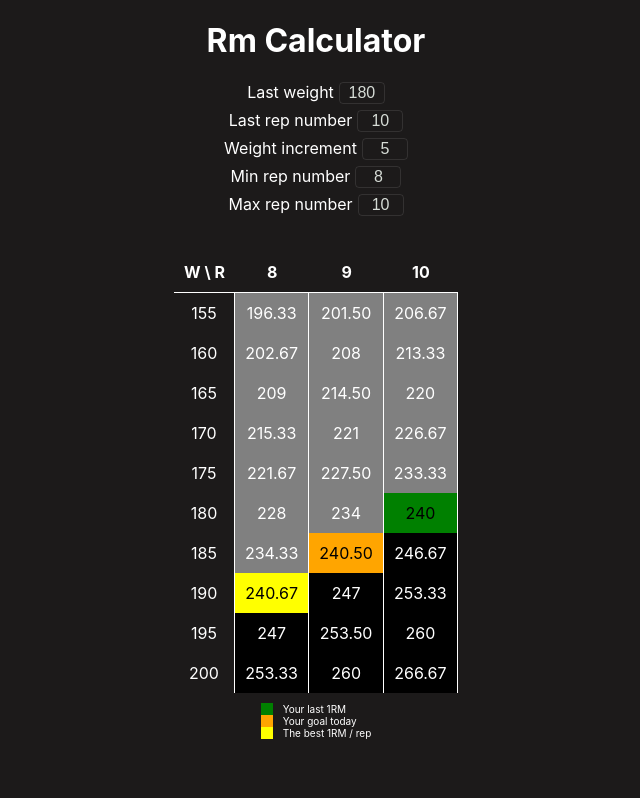
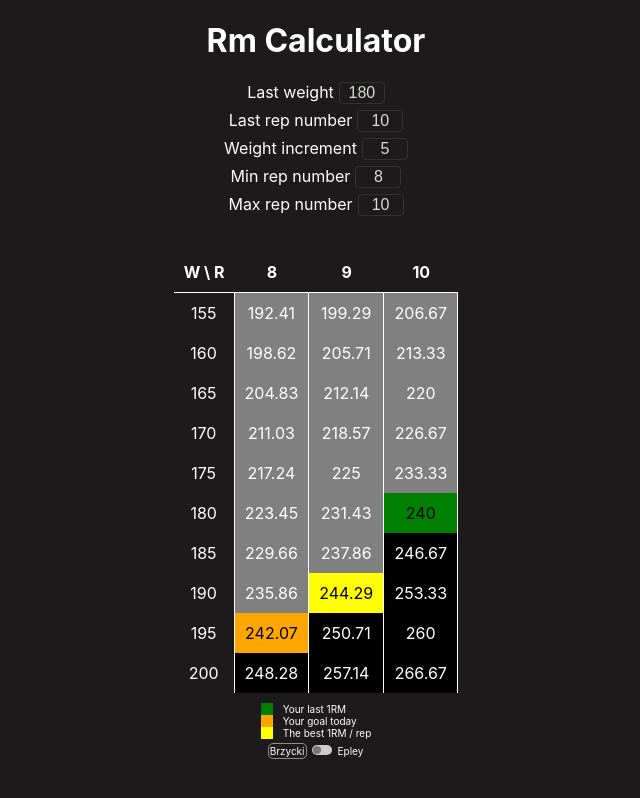
Before and after one commit to TanguyLeLoch/rm-calculator, a React (Create React App) app: page / in a window 1280 px wide. Shown: the whole page, without its empty margins (324-964 px from the left). Built offline with nearby package versions, Linux system fonts and the light colour scheme.

Commit message:
add choice between formula

```diff
--- /dev/null
+++ b/src/pages/Rm/FormulaToggle.js
@@ -0,0 +1,35 @@
+import React, {useState} from 'react';
+import Toggle from './Toggle'; // Ensure this is the path to your generic Toggle component
+
+const FormulaToggle = ({ label1, label2, onToggle }) => {
+
+    const [isEnabled, setIsEnabled] = useState(false);
+
+    const handleToggle = (isToggled) => {
+        onToggle(isToggled);
+    };
+
+    // Conditional styles for labels
+    const labelStyle = isEnabled => ({
+        fontSize: "10px",
+        border: isEnabled ? "0.5px solid rgba(255,255,255,0.5)" : "none",
+        borderRadius: isEnabled ? "5px" : "0",
+        padding: "1px",
+    });
+
+    return (
+        <div>
+            <div style={{marginBottom: '10px'}}>
+            <span style={labelStyle(!isEnabled)}>
+                {label1}
+            </span>
+                <Toggle onChange={handleToggle} isEnabled={isEnabled} setIsEnabled={setIsEnabled}/>
+                <span style={labelStyle(isEnabled)}>
+                {label2}
+            </span>
+            </div>
+        </div>
+    );
+};
+
+export default FormulaToggle;
--- a/src/pages/Rm/RmCalculator.js
+++ b/src/pages/Rm/RmCalculator.js
@@ -2,7 +2,8 @@ class RmCalculator {
 
     values = [];
 
-    constructor(lastWeight, lastReps, increment, minRep, maxRep) {
+    constructor(lastWeight, lastReps, increment, minRep, maxRep, isBrzycki) {
+        this.isBrzycki = isBrzycki;
         this.storeDataInNumber(lastWeight, lastReps, increment, minRep, maxRep);
         if (!this.validateData()) {
             return;
@@ -34,6 +35,9 @@ class RmCalculator {
     }
 
     calculateRm(weight, reps) {
+        if (this.isBrzycki) {
+            return weight * (36 / (37 - reps));
+        }
         return weight *(1 + 1/30 * reps)
     }
 
--- /dev/null
+++ b/src/pages/Rm/Toggle.css
@@ -0,0 +1,43 @@
+.switch {
+    position: relative;
+    display: inline-block;
+    width: 20px; /* Reduced width */
+    height: 10px; /* Reduced height */
+    font-size: 10px; /* Ensure surrounding text matches this size */
+    margin: 0 5px;
+}
+
+.switch input {
+    opacity: 0;
+    width: 0;
+    height: 0;
+
+}
+
+.slider {
+    position: absolute;
+    cursor: pointer;
+    top: 0;
+    left: 0;
+    right: 0;
+    bottom: 0;
+    background-color: #ccc;
+    transition: .4s;
+    border-radius: 17px; /* Adjusted for new height to keep it round */
+}
+
+.slider:before {
+    position: absolute;
+    content: "";
+    height: 8px; /* Reduced size of the slider button */
+    width: 8px; /* Reduced size of the slider button */
+    left: 1px; /* Adjusted for reduced size */
+    bottom: 1px; /* Adjusted for reduced size */
+    background-color: #7c7676;
+    transition: .4s;
+    border-radius: 50%; /* Keeps it circular */
+}
+
+input:checked + .slider:before {
+    transform: translateX(9px); /* Adjusted to match the new dimensions */
+}
--- /dev/null
+++ b/src/pages/Rm/Toggle.jsx
@@ -0,0 +1,19 @@
+import React from 'react';
+import './Toggle.css'; // Ensure you create and reference Toggle.css for styling
+
+const Toggle = ({ onChange, isEnabled, setIsEnabled}) => {
+
+    const toggle = () => {
+        setIsEnabled(!isEnabled);
+        onChange(!isEnabled); // Notify parent component of the change
+    };
+
+    return (
+        <label className="switch">
+            <input type="checkbox" checked={isEnabled} onChange={toggle} />
+            <span className="slider round"></span>
+        </label>
+    );
+};
+
+export default Toggle;
--- a/src/pages/Rm/index.jsx
+++ b/src/pages/Rm/index.jsx
@@ -4,6 +4,7 @@ import NumberInput from "./NumberInput";
 
 import './Rm.css';
 import Legend from "./Legend";
+import FormulaToggle from "./FormulaToggle";
 
 function Rm() {
     const [lastWeight, setLastWeight] = useState('180');
@@ -11,18 +12,21 @@ function Rm() {
     const [increment, setIncrement] = useState('5');
     const [minRep, setMinRep] = useState('8');
     const [maxRep, setMaxRep] = useState('10');
-    const [resultsMatrix, setResultsMatrix] = useState(new RmCalculator(lastWeight, lastRep, increment, minRep, maxRep));
+    const [isBrzycki, setIsBrzycki] = useState(true);
+    const [resultsMatrix, setResultsMatrix] = useState(new RmCalculator(lastWeight, lastRep, increment, minRep, maxRep, isBrzycki));
+
+
 
     useEffect(() => {
-        const rmMatrix = new RmCalculator(lastWeight, lastRep, increment, minRep, maxRep);
+        const rmMatrix = new RmCalculator(lastWeight, lastRep, increment, minRep, maxRep, isBrzycki);
         setResultsMatrix(rmMatrix);
-    }, [lastWeight, lastRep, increment, minRep, maxRep]);
+    }, [lastWeight, lastRep, increment, minRep, maxRep, isBrzycki]);
 
     const handleSubmit = (event) => {
         event.preventDefault();
         console.log('lastWeight', lastWeight);
         console.log(lastWeight);
-        const rmMatrix = new RmCalculator(lastWeight, lastRep, increment, minRep, maxRep);
+        const rmMatrix = new RmCalculator(lastWeight, lastRep, increment, minRep, maxRep, isBrzycki);
         console.log('rmMatrix', rmMatrix);
         setResultsMatrix(rmMatrix);
     };
@@ -52,6 +56,10 @@ function Rm() {
             setMinRep(value);
         }
     }
+
+    const handleFormulaToggle = () => {
+        setIsBrzycki(!isBrzycki);
+    };
     return (<div style={{
         color: 'white', display: 'flex', justifyContent: 'center', alignItems: 'center', flexDirection: 'column'    }}>
         <h1>Rm Calculator</h1>
@@ -129,6 +137,10 @@ function Rm() {
         </table>)}
 
         <Legend/>
+<FormulaToggle label1="Brzycki"
+               label2="Epley"
+               onToggle={handleFormulaToggle}
+              />
     </div>);
 
 }
```
